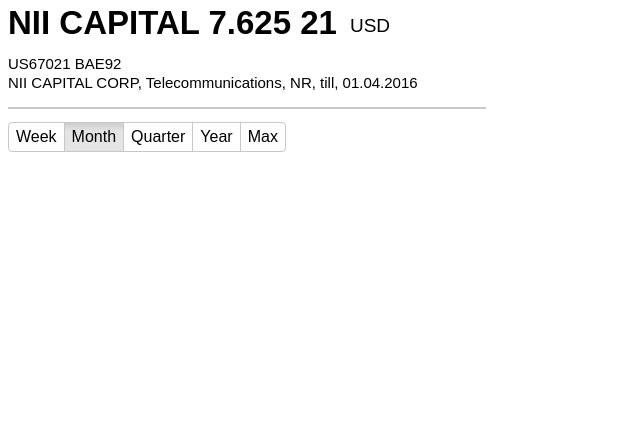
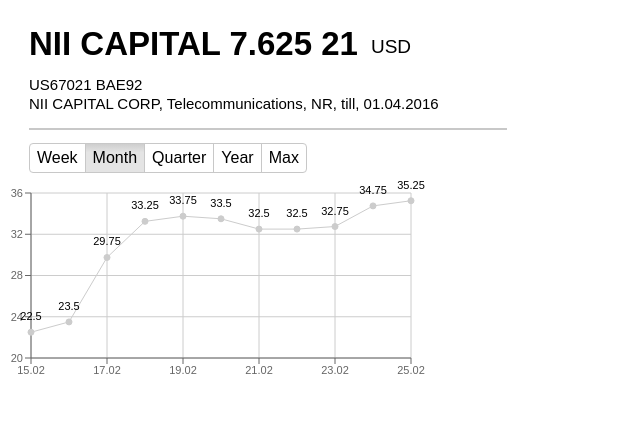
Before and after one commit to gnvcor/skybond-test, a React app in the folder sample-3/: page / in a window 1280 px wide. Shown: the whole page, without its empty margins (0-640 px from the left). Built offline with nearby package versions, Linux system fonts and the light colour scheme.

Commit message:
[task][sample-3] Реализовал GraphComponent

```diff
--- a/sample-3/package.json
+++ b/sample-3/package.json
@@ -10,6 +10,8 @@
     "react-dom": "^16.13.1",
     "react-redux": "^7.2.0",
     "react-scripts": "3.4.1",
+    "recharts": "^1.8.5",
+    "recompose": "^0.30.0",
     "redux": "^4.0.5",
     "redux-devtools-extension": "^2.13.8",
     "redux-thunk": "^2.3.0"
--- a/sample-3/src/containers/App.js
+++ b/sample-3/src/containers/App.js
@@ -2,10 +2,12 @@
 import LayoutComponent from '../core/components/layoutComponent/LayoutComponent'
 import HeadingContainer from './heading/HeadingContainer'
 import TabsContainer from './tabs/TabsContainer'
+import GraphContainer from './graph/GraphContainer'
 
 export default () => (
     <LayoutComponent>
         <HeadingContainer />
         <TabsContainer />
+        <GraphContainer />
     </LayoutComponent>
 )
--- /dev/null
+++ b/sample-3/src/containers/graph/GraphContainer.js
@@ -0,0 +1,21 @@
+import compose from 'recompose/compose'
+import withProps from 'recompose/withProps'
+import GraphComponent from '../../core/components/graphComponent/GraphComponent'
+
+export default compose(
+    withProps({
+        data: [
+            { date: '15.02', value: 22.50 },
+            { date: '16.02', value: 23.50 },
+            { date: '17.02', value: 29.75 },
+            { date: '18.02', value: 33.25 },
+            { date: '19.02', value: 33.75 },
+            { date: '20.02', value: 33.50 },
+            { date: '21.02', value: 32.50 },
+            { date: '22.02', value: 32.50 },
+            { date: '23.02', value: 32.75 },
+            { date: '24.02', value: 34.75 },
+            { date: '25.02', value: 35.25 },
+        ],
+    }),
+)(GraphComponent)
--- /dev/null
+++ b/sample-3/src/core/components/graphComponent/GraphComponent.js
@@ -0,0 +1,55 @@
+// @flow
+
+import React, { Node } from 'react'
+import { CartesianGrid, Line, LineChart, XAxis, YAxis } from 'recharts'
+import styles from './graphComponent.module.css'
+
+type IGraphComponent = {
+    data: {
+        date: string,
+        value: number,
+    }[],
+    Controls: Node,
+}
+
+type ILineLabel = {
+    x: number,
+    y: number,
+    stroke: string,
+    value: number,
+}
+
+const LineLabel = ({ x, y, stroke, value }: ILineLabel) => (
+    <text
+        x={x}
+        y={y}
+        dy={-12}
+        fill={stroke}
+        className={styles.label}
+        textAnchor="middle"
+    >
+        {value}
+    </text>
+)
+
+const GraphComponent = ({ data, Controls }: IGraphComponent) => (
+    <div className={styles.wrapper}>
+        <LineChart
+            width={490}
+            height={225}
+            data={data}
+            className={styles.container}
+            margin={{
+                top: 20, right: 30, left: 20, bottom: 10,
+            }}
+        >
+            <CartesianGrid />
+            <XAxis dataKey="date" />
+            <YAxis domain={['auto', 'auto']} />
+            <Line dataKey="value" stroke="#cccccc" fill="#cccccc" label={<LineLabel />} />
+        </LineChart>
+        {Controls}
+    </div>
+)
+
+export default GraphComponent
--- /dev/null
+++ b/sample-3/src/core/components/graphComponent/graphComponent.module.css
@@ -0,0 +1,18 @@
+@import '../../styles/variables.css';
+
+.container {
+    position: relative;
+    margin-left: -78px;
+    font-size: var(--font-size-100);
+    color: #989898;
+}
+
+.wrapper {
+    position: relative;
+}
+
+.label {
+    position: absolute;
+    font-size: var(--font-size-100);
+    background: var(--white-color);
+}
--- a/sample-3/src/core/components/layoutComponent/layoutComponent.module.css
+++ b/sample-3/src/core/components/layoutComponent/layoutComponent.module.css
@@ -2,5 +2,6 @@
 
 .container {
     max-width: 478px;
+    padding: 21px;
     font-family: var(--font);
 }
--- a/sample-3/src/core/styles/variables.css
+++ b/sample-3/src/core/styles/variables.css
@@ -1,6 +1,8 @@
 :root {
+    --white-color: #fff;
     --border-color: #c8c8c8;
 
+    --font-size-100: 11px;
     --font-size-300: 15px;
     --font-size-500: 19px;
     --font-size-900: 33px;
```
Also changed, not shown: 1 other file.
